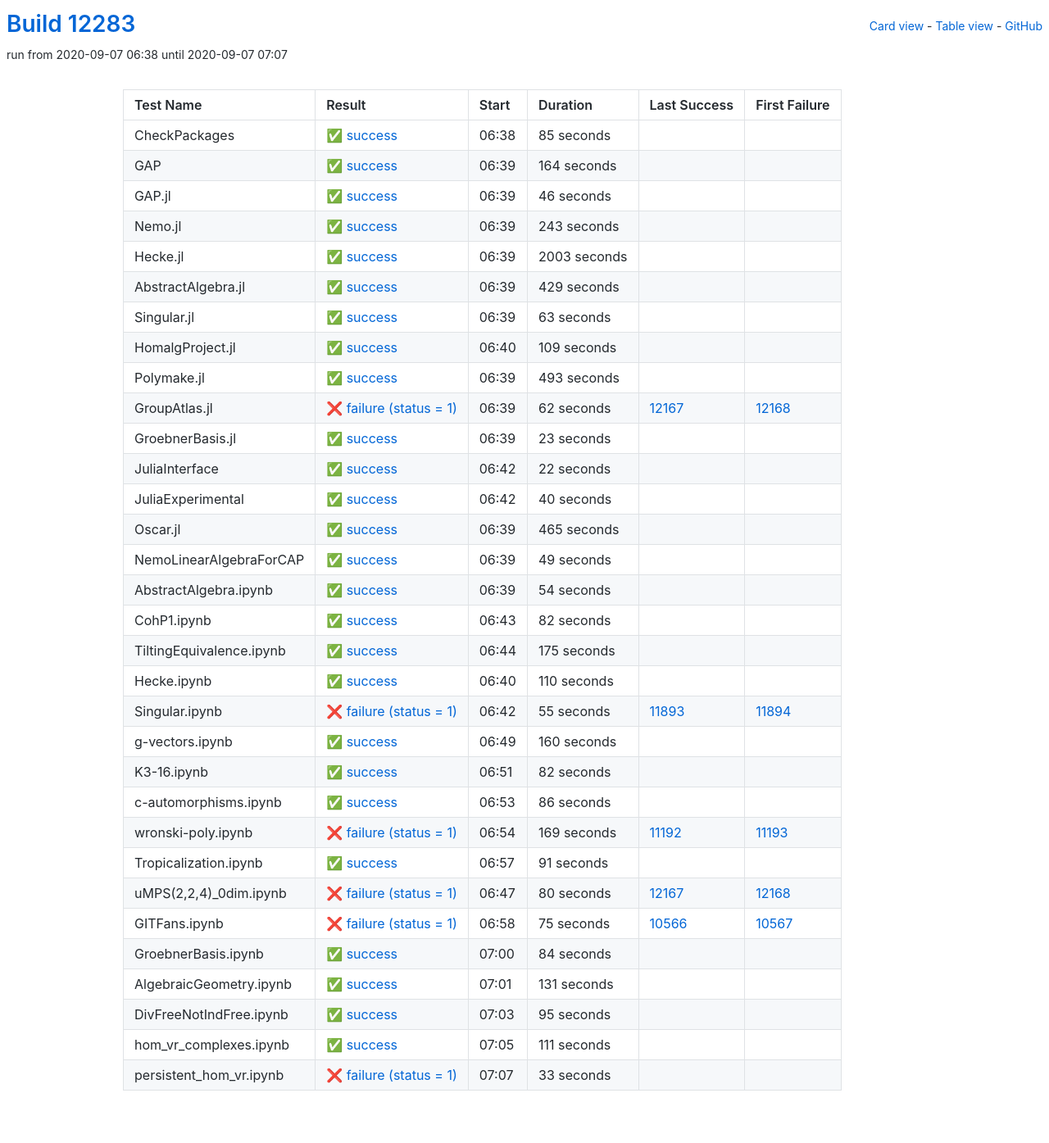
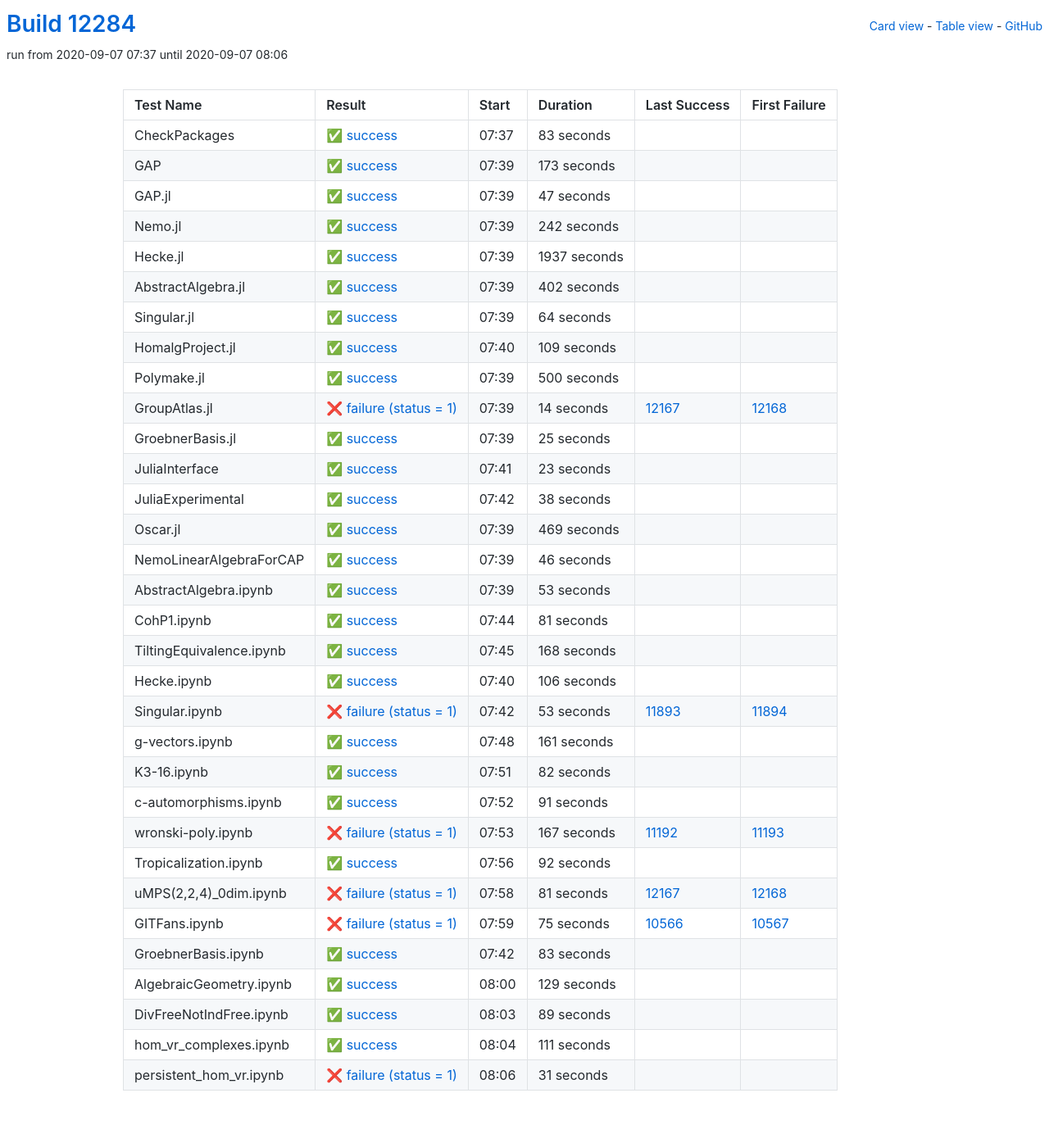
Before and after one commit to oscar-system/oscar-ci-status, a Jekyll site: the page built from table.html, in a window 1280 px wide. Shown: the whole page at 82% size. Built offline with Jekyll 4.4.1, drawn with Linux system fonts in a browser that asks for light colours.

Commit message:
Build #12284

```diff
--- a/_data/ci.yml
+++ b/_data/ci.yml
@@ -1,6 +1,6 @@
 ---
-build: 12283
-build_url: https://oscarci.mathematik.uni-kl.de/job/oscar/12283/
+build: 12284
+build_url: https://oscarci.mathematik.uni-kl.de/job/oscar/12284/
 job: oscar
 organization: oscar-system
 repo: oscar-ci-status
@@ -8,92 +8,92 @@ repourl: https://github.com/oscar-system/oscar-ci-status
 tests:
 - name: CheckPackages
   id: checkpackages
-  log: https://oscarci.mathematik.uni-kl.de/job/oscar/12283/artifact/logs/build-12283/CheckPackages.log
-  start: 2020-09-07 06:38
+  log: https://oscarci.mathematik.uni-kl.de/job/oscar/12284/artifact/logs/build-12284/CheckPackages.log
+  start: 2020-09-07 07:37
   success: true
   exitcode: 0
   status: success
-  duration: 85
+  duration: 83
   last_success: false
   last_success_url:
   first_failure: false
   first_failure_url:
 - name: GAP
   id: gap
-  log: https://oscarci.mathematik.uni-kl.de/job/oscar/12283/artifact/logs/build-12283/GAP.log
-  start: 2020-09-07 06:39
+  log: https://oscarci.mathematik.uni-kl.de/job/oscar/12284/artifact/logs/build-12284/GAP.log
+  start: 2020-09-07 07:39
   success: true
   exitcode: 0
   status: success
-  duration: 164
+  duration: 173
   last_success: false
   last_success_url:
   first_failure: false
   first_failure_url:
 - name: GAP.jl
   id: gap-jl
-  log: https://oscarci.mathematik.uni-kl.de/job/oscar/12283/artifact/logs/build-12283/GAP.jl.log
-  start: 2020-09-07 06:39
+  log: https://oscarci.mathematik.uni-kl.de/job/oscar/12284/artifact/logs/build-12284/GAP.jl.log
+  start: 2020-09-07 07:39
   success: true
   exitcode: 0
   status: success
-  duration: 46
+  duration: 47
   last_success: false
   last_success_url:
   first_failure: false
   first_failure_url:
 - name: Nemo.jl
   id: nemo-jl
-  log: https://oscarci.mathematik.uni-kl.de/job/oscar/12283/artifact/logs/build-12283/Nemo.jl.log
-  start: 2020-09-07 06:39
+  log: https://oscarci.mathematik.uni-kl.de/job/oscar/12284/artifact/logs/build-12284/Nemo.jl.log
+  start: 2020-09-07 07:39
   success: true
   exitcode: 0
   status: success
-  duration: 243
+  duration: 242
   last_success: false
   last_success_url:
   first_failure: false
   first_failure_url:
 - name: Hecke.jl
   id: hecke-jl
-  log: https://oscarci.mathematik.uni-kl.de/job/oscar/12283/artifact/logs/build-12283/Hecke.jl.log
-  start: 2020-09-07 06:39
+  log: https://oscarci.mathematik.uni-kl.de/job/oscar/12284/artifact/logs/build-12284/Hecke.jl.log
+  start: 2020-09-07 07:39
   success: true
   exitcode: 0
   status: success
-  duration: 2003
+  duration: 1937
   last_success: false
   last_success_url:
   first_failure: false
   first_failure_url:
 - name: AbstractAlgebra.jl
   id: abstractalgebra-jl
-  log: https://oscarci.mathematik.uni-kl.de/job/oscar/12283/artifact/logs/build-12283/AbstractAlgebra.jl.log
-  start: 2020-09-07 06:39
+  log: https://oscarci.mathematik.uni-kl.de/job/oscar/12284/artifact/logs/build-12284/AbstractAlgebra.jl.log
+  start: 2020-09-07 07:39
   success: true
   exitcode: 0
   status: success
-  duration: 429
+  duration: 402
   last_success: false
   last_success_url:
   first_failure: false
   first_failure_url:
 - name: Singular.jl
   id: singular-jl
-  log: https://oscarci.mathematik.uni-kl.de/job/oscar/12283/artifact/logs/build-12283/Singular.jl.log
-  start: 2020-09-07 06:39
+  log: https://oscarci.mathematik.uni-kl.de/job/oscar/12284/artifact/logs/build-12284/Singular.jl.log
+  start: 2020-09-07 07:39
   success: true
   exitcode: 0
   status: success
-  duration: 63
+  duration: 64
   last_success: false
   last_success_url:
   first_failure: false
   first_failure_url:
 - name: HomalgProject.jl
   id: homalgproject-jl
-  log: https://oscarci.mathematik.uni-kl.de/job/oscar/12283/artifact/logs/build-12283/HomalgProject.jl.log
-  start: 2020-09-07 06:40
+  log: https://oscarci.mathematik.uni-kl.de/job/oscar/12284/artifact/logs/build-12284/HomalgProject.jl.log
+  start: 2020-09-07 07:40
   success: true
   exitcode: 0
   status: success
@@ -104,32 +104,44 @@ tests:
   first_failure_url:
 - name: Polymake.jl
   id: polymake-jl
-  log: https://oscarci.mathematik.uni-kl.de/job/oscar/12283/artifact/logs/build-12283/Polymake.jl.log
-  start: 2020-09-07 06:39
+  log: https://oscarci.mathematik.uni-kl.de/job/oscar/12284/artifact/logs/build-12284/Polymake.jl.log
+  start: 2020-09-07 07:39
   success: true
   exitcode: 0
   status: success
-  duration: 493
+  duration: 500
   last_success: false
   last_success_url:
   first_failure: false
   first_failure_url:
 - name: GroupAtlas.jl
   id: groupatlas-jl
-  log: https://oscarci.mathematik.uni-kl.de/job/oscar/12283/artifact/logs/build-12283/GroupAtlas.jl.log
-  start: 2020-09-07 06:39
+  log: https://oscarci.mathematik.uni-kl.de/job/oscar/12284/artifact/logs/build-12284/GroupAtlas.jl.log
+  start: 2020-09-07 07:39
   success: false
   exitcode: 1
   status: failure
-  duration: 62
+  duration: 14
   last_success: 12167
   last_success_url: https://oscarci.mathematik.uni-kl.de/job/oscar/12167/
   first_failure: 12168
   first_failure_url: https://oscarci.mathematik.uni-kl.de/job/oscar/12168/
 - name: GroebnerBasis.jl
   id: groebnerbasis-jl
-  log: https://oscarci.mathematik.uni-kl.de/job/oscar/12283/artifact/logs/build-12283/GroebnerBasis.jl.log
-  start: 2020-09-07 06:39
+  log: https://oscarci.mathematik.uni-kl.de/job/oscar/12284/artifact/logs/build-12284/GroebnerBasis.jl.log
+  start: 2020-09-07 07:39
+  success: true
+  exitcode: 0
+  status: success
+  duration: 25
+  last_success: false
+  last_success_url:
+  first_failure: false
+  first_failure_url:
+- name: JuliaInterface
+  id: juliainterface
+  log: https://oscarci.mathematik.uni-kl.de/job/oscar/12284/artifact/logs/build-12284/JuliaInterface.log
+  start: 2020-09-07 07:41
   success: true
   exitcode: 0
   status: success
@@ -138,130 +150,118 @@ tests:
   last_success_url:
   first_failure: false
   first_failure_url:
-- name: JuliaInterface
-  id: juliainterface
-  log: https://oscarci.mathematik.uni-kl.de/job/oscar/12283/artifact/logs/build-12283/JuliaInterface.log
-  start: 2020-09-07 06:42
+- name: JuliaExperimental
+  id: juliaexperimental
+  log: https://oscarci.mathematik.uni-kl.de/job/oscar/12284/artifact/logs/build-12284/JuliaExperimental.log
+  start: 2020-09-07 07:42
   success: true
   exitcode: 0
   status: success
-  duration: 22
-  last_success: false
-  last_success_url:
-  first_failure: false
-  first_failure_url:
-- name: JuliaExperimental
-  id: juliaexperimental
-  log: https://oscarci.mathematik.uni-kl.de/job/oscar/12283/artifact/logs/build-12283/JuliaExperimental.log
-  start: 2020-09-07 06:42
-  success: true
-  exitcode: 0
-  status: success
-  duration: 40
+  duration: 38
   last_success: false
   last_success_url:
   first_failure: false
   first_failure_url:
 - name: Oscar.jl
   id: oscar-jl
-  log: https://oscarci.mathematik.uni-kl.de/job/oscar/12283/artifact/logs/build-12283/Oscar.jl.log
-  start: 2020-09-07 06:39
+  log: https://oscarci.mathematik.uni-kl.de/job/oscar/12284/artifact/logs/build-12284/Oscar.jl.log
+  start: 2020-09-07 07:39
   success: true
   exitcode: 0
   status: success
-  duration: 465
+  duration: 469
   last_success: false
   last_success_url:
   first_failure: false
   first_failure_url:
 - name: NemoLinearAlgebraForCAP
   id: nemolinearalgebraforcap
-  log: https://oscarci.mathematik.uni-kl.de/job/oscar/12283/artifact/logs/build-12283/NemoLinearAlgebraForCAP.log
-  start: 2020-09-07 06:39
+  log: https://oscarci.mathematik.uni-kl.de/job/oscar/12284/artifact/logs/build-12284/NemoLinearAlgebraForCAP.log
+  start: 2020-09-07 07:39
   success: true
   exitcode: 0
   status: success
-  duration: 49
+  duration: 46
   last_success: false
   last_success_url:
   first_failure: false
   first_failure_url:
 - name: AbstractAlgebra.ipynb
   id: abstractalgebra-ipynb
-  log: https://oscarci.mathematik.uni-kl.de/job/oscar/12283/artifact/logs/build-12283/AbstractAlgebra.ipynb.log
-  start: 2020-09-07 06:39
+  log: https://oscarci.mathematik.uni-kl.de/job/oscar/12284/artifact/logs/build-12284/AbstractAlgebra.ipynb.log
+  start: 2020-09-07 07:39
   success: true
   exitcode: 0
   status: success
-  duration: 54
+  duration: 53
   last_success: false
   last_success_url:
   first_failure: false
   first_failure_url:
 - name: CohP1.ipynb
   id: cohp1-ipynb
-  log: https://oscarci.mathematik.uni-kl.de/job/oscar/12283/artifact/logs/build-12283/CohP1.ipynb.log
-  start: 2020-09-07 06:43
+  log: https://oscarci.mathematik.uni-kl.de/job/oscar/12284/artifact/logs/build-12284/CohP1.ipynb.log
+  start: 2020-09-07 07:44
   success: true
   exitcode: 0
   status: success
-  duration: 82
+  duration: 81
   last_success: false
   last_success_url:
   first_failure: false
   first_failure_url:
 - name: TiltingEquivalence.ipynb
   id: tiltingequivalence-ipynb
-  log: https://oscarci.mathematik.uni-kl.de/job/oscar/12283/artifact/logs/build-12283/TiltingEquivalence.ipynb.log
-  start: 2020-09-07 06:44
+  log: https://oscarci.mathematik.uni-kl.de/job/oscar/12284/artifact/logs/build-12284/TiltingEquivalence.ipynb.log
+  start: 2020-09-07 07:45
   success: true
   exitcode: 0
   status: success
-  duration: 175
+  duration: 168
   last_success: false
   last_success_url:
   first_failure: false
   first_failure_url:
 - name: Hecke.ipynb
   id: hecke-ipynb
-  log: https://oscarci.mathematik.uni-kl.de/job/oscar/12283/artifact/logs/build-12283/Hecke.ipynb.log
-  start: 2020-09-07 06:40
+  log: https://oscarci.mathematik.uni-kl.de/job/oscar/12284/artifact/logs/build-12284/Hecke.ipynb.log
+  start: 2020-09-07 07:40
   success: true
   exitcode: 0
   status: success
-  duration: 110
+  duration: 106
   last_success: false
   last_success_url:
   first_failure: false
   first_failure_url:
 - name: Singular.ipynb
   id: singular-ipynb
-  log: https://oscarci.mathematik.uni-kl.de/job/oscar/12283/artifact/logs/build-12283/Singular.ipynb.log
-  start: 2020-09-07 06:42
+  log: https://oscarci.mathematik.uni-kl.de/job/oscar/12284/artifact/logs/build-12284/Singular.ipynb.log
+  start: 2020-09-07 07:42
   success: false
   exitcode: 1
   status: failure
-  duration: 55
+  duration: 53
   last_success: 11893
   last_success_url: https://oscarci.mathematik.uni-kl.de/job/oscar/11893/
   first_failure: 11894
   first_failure_url: https://oscarci.mathematik.uni-kl.de/job/oscar/11894/
 - name: g-vectors.ipynb
   id: g-vectors-ipynb
-  log: https://oscarci.mathematik.uni-kl.de/job/oscar/12283/artifact/logs/build-12283/g-vectors.ipynb.log
-  start: 2020-09-07 06:49
+  log: https://oscarci.mathematik.uni-kl.de/job/oscar/12284/artifact/logs/build-12284/g-vectors.ipynb.log
+  start: 2020-09-07 07:48
   success: true
   exitcode: 0
   status: success
-  duration: 160
+  duration: 161
   last_success: false
   last_success_url:
   first_failure: false
   first_failure_url:
 - name: K3-16.ipynb
   id: k3-16-ipynb
-  log: https://oscarci.mathematik.uni-kl.de/job/oscar/12283/artifact/logs/build-12283/K3-16.ipynb.log
-  start: 2020-09-07 06:51
+  log: https://oscarci.mathematik.uni-kl.de/job/oscar/12284/artifact/logs/build-12284/K3-16.ipynb.log
+  start: 2020-09-07 07:51
   success: true
   exitcode: 0
   status: success
@@ -272,32 +272,8 @@ tests:
   first_failure_url:
 - name: c-automorphisms.ipynb
   id: c-automorphisms-ipynb
-  log: https://oscarci.mathematik.uni-kl.de/job/oscar/12283/artifact/logs/build-12283/c-automorphisms.ipynb.log
-  start: 2020-09-07 06:53
-  success: true
-  exitcode: 0
-  status: success
-  duration: 86
-  last_success: false
-  last_success_url:
-  first_failure: false
-  first_failure_url:
-- name: wronski-poly.ipynb
-  id: wronski-poly-ipynb
-  log: https://oscarci.mathematik.uni-kl.de/job/oscar/12283/artifact/logs/build-12283/wronski-poly.ipynb.log
-  start: 2020-09-07 06:54
-  success: false
-  exitcode: 1
-  status: failure
-  duration: 169
-  last_success: 11192
-  last_success_url: https://oscarci.mathematik.uni-kl.de/job/oscar/11192/
-  first_failure: 11193
-  first_failure_url: https://oscarci.mathematik.uni-kl.de/job/oscar/11193/
-- name: Tropicalization.ipynb
-  id: tropicalization-ipynb
-  log: https://oscarci.mathematik.uni-kl.de/job/oscar/12283/artifact/logs/build-12283/Tropicalization.ipynb.log
-  start: 2020-09-07 06:57
+  log: https://oscarci.mathematik.uni-kl.de/job/oscar/12284/artifact/logs/build-12284/c-automorphisms.ipynb.log
+  start: 2020-09-07 07:52
   success: true
   exitcode: 0
   status: success
@@ -306,22 +282,46 @@ tests:
   last_success_url:
   first_failure: false
   first_failure_url:
-- name: uMPS(2,2,4)_0dim.ipynb
-  id: umps-2-2-4-0dim-ipynb
-  log: https://oscarci.mathematik.uni-kl.de/job/oscar/12283/artifact/logs/build-12283/uMPS-2-2-4-_0dim.ipynb.log
-  start: 2020-09-07 06:47
+- name: wronski-poly.ipynb
+  id: wronski-poly-ipynb
+  log: https://oscarci.mathematik.uni-kl.de/job/oscar/12284/artifact/logs/build-12284/wronski-poly.ipynb.log
+  start: 2020-09-07 07:53
   success: false
   exitcode: 1
   status: failure
-  duration: 80
+  duration: 167
+  last_success: 11192
+  last_success_url: https://oscarci.mathematik.uni-kl.de/job/oscar/11192/
+  first_failure: 11193
+  first_failure_url: https://oscarci.mathematik.uni-kl.de/job/oscar/11193/
+- name: Tropicalization.ipynb
+  id: tropicalization-ipynb
+  log: https://oscarci.mathematik.uni-kl.de/job/oscar/12284/artifact/logs/build-12284/Tropicalization.ipynb.log
+  start: 2020-09-07 07:56
+  success: true
+  exitcode: 0
+  status: success
+  duration: 92
+  last_success: false
+  last_success_url:
+  first_failure: false
+  first_failure_url:
+- name: uMPS(2,2,4)_0dim.ipynb
+  id: umps-2-2-4-0dim-ipynb
+  log: https://oscarci.mathematik.uni-kl.de/job/oscar/12284/artifact/logs/build-12284/uMPS-2-2-4-_0dim.ipynb.log
+  start: 2020-09-07 07:58
+  success: false
+  exitcode: 1
+  status: failure
+  duration: 81
   last_success: 12167
   last_success_url: https://oscarci.mathematik.uni-kl.de/job/oscar/12167/
   first_failure: 12168
   first_failure_url: https://oscarci.mathematik.uni-kl.de/job/oscar/12168/
 - name: GITFans.ipynb
   id: gitfans-ipynb
-  log: https://oscarci.mathematik.uni-kl.de/job/oscar/12283/artifact/logs/build-12283/GITFans.ipynb.log
-  start: 2020-09-07 06:58
+  log: https://oscarci.mathematik.uni-kl.de/job/oscar/12284/artifact/logs/build-12284/GITFans.ipynb.log
+  start: 2020-09-07 07:59
   success: false
   exitcode: 1
   status: failure
@@ -332,44 +332,44 @@ tests:
   first_failure_url: https://oscarci.mathematik.uni-kl.de/job/oscar/10567/
 - name: GroebnerBasis.ipynb
   id: groebnerbasis-ipynb
-  log: https://oscarci.mathematik.uni-kl.de/job/oscar/12283/artifact/logs/build-12283/GroebnerBasis.ipynb.log
-  start: 2020-09-07 07:00
+  log: https://oscarci.mathematik.uni-kl.de/job/oscar/12284/artifact/logs/build-12284/GroebnerBasis.ipynb.log
+  start: 2020-09-07 07:42
   success: true
   exitcode: 0
   status: success
-  duration: 84
+  duration: 83
   last_success: false
   last_success_url:
   first_failure: false
   first_failure_url:
 - name: AlgebraicGeometry.ipynb
   id: algebraicgeometry-ipynb
-  log: https://oscarci.mathematik.uni-kl.de/job/oscar/12283/artifact/logs/build-12283/AlgebraicGeometry.ipynb.log
-  start: 2020-09-07 07:01
+  log: https://oscarci.mathematik.uni-kl.de/job/oscar/12284/artifact/logs/build-12284/AlgebraicGeometry.ipynb.log
+  start: 2020-09-07 08:00
   success: true
   exitcode: 0
   status: success
-  duration: 131
+  duration: 129
   last_success: false
   last_success_url:
   first_failure: false
   first_failure_url:
 - name: DivFreeNotIndFree.ipynb
   id: divfreenotindfree-ipynb
-  log: https://oscarci.mathematik.uni-kl.de/job/oscar/12283/artifact/logs/build-12283/DivFreeNotIndFree.ipynb.log
-  start: 2020-09-07 07:03
+  log: https://oscarci.mathematik.uni-kl.de/job/oscar/12284/artifact/logs/build-12284/DivFreeNotIndFree.ipynb.log
+  start: 2020-09-07 08:03
   success: true
   exitcode: 0
   status: success
-  duration: 95
+  duration: 89
   last_success: false
   last_success_url:
   first_failure: false
   first_failure_url:
 - name: hom_vr_complexes.ipynb
   id: hom-vr-complexes-ipynb
-  log: https://oscarci.mathematik.uni-kl.de/job/oscar/12283/artifact/logs/build-12283/hom_vr_complexes.ipynb.log
-  start: 2020-09-07 07:05
+  log: https://oscarci.mathematik.uni-kl.de/job/oscar/12284/artifact/logs/build-12284/hom_vr_complexes.ipynb.log
+  start: 2020-09-07 08:04
   success: true
   exitcode: 0
   status: success
@@ -380,12 +380,12 @@ tests:
   first_failure_url:
 - name: persistent_hom_vr.ipynb
   id: persistent-hom-vr-ipynb
-  log: https://oscarci.mathematik.uni-kl.de/job/oscar/12283/artifact/logs/build-12283/persistent_hom_vr.ipynb.log
-  start: 2020-09-07 07:07
+  log: https://oscarci.mathematik.uni-kl.de/job/oscar/12284/artifact/logs/build-12284/persistent_hom_vr.ipynb.log
+  start: 2020-09-07 08:06
   success: false
   exitcode: 1
   status: failure
-  duration: 33
+  duration: 31
   last_success: false
   last_success_url:
   first_failure: false
```
Also changed, not shown: README.md.
